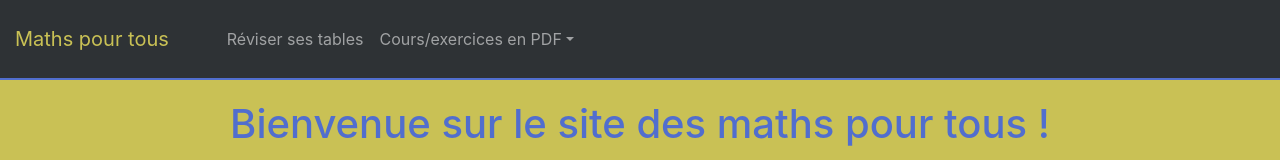
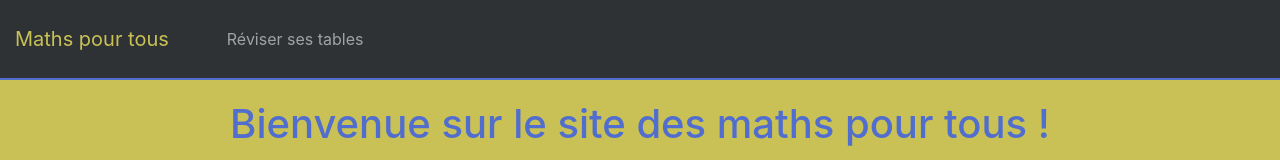
Before and after one commit to jozinho22/maths, a React (Create React App) app: page / in a window 1280 px wide. Shown: the top 160 px of the page. Built offline with nearby package versions, Linux system fonts and the light colour scheme.

Commit message:
retrait des pdf

```diff
--- a/src/components/general-content/Header.jsx
+++ b/src/components/general-content/Header.jsx
@@ -14,14 +14,14 @@ const Header = ({pdfInfos}) => {
 
                 <Nav.Link href="/tables-test">Réviser ses tables</Nav.Link>
 
-                <NavDropdown title="Cours/exercices en PDF" id="basic-nav-dropdown">
+{/*                 <NavDropdown title="Cours/exercices en PDF" id="basic-nav-dropdown">
                    {pdfInfos.map(pdfInfo =>
                         <NavDropdown.Item
                           key= {pdfInfo.id}
                           href={`/pdf-viewer/${pdfInfo.relativePath}`}>{pdfInfo.title}
                         </NavDropdown.Item>
                     )}
-                </NavDropdown>
+                </NavDropdown> */}
 
               </Nav>
             </Navbar.Collapse>
```
